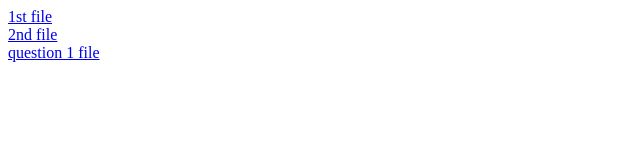
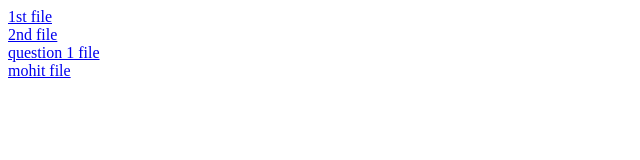
Before and after one commit to mohit-gupta-0901/mohit-gupta-0901.github.io, a plain HTML site: page index.html in a window 1280 px wide. Shown: the full height of the page, 0-640 px from the left. Drawn offline with Linux system fonts and the light colour scheme.

Commit message:
Update index.html

```diff
--- a/index.html
+++ b/index.html
@@ -11,5 +11,8 @@
 	<a href="2.html"> 2nd file </a>
 	<br>
 	<a href="question1.html"> question 1 file </a>
+	<br>
+	<a href="mohit.html"> mohit file </a>
+
 </body>
 </html>
```
